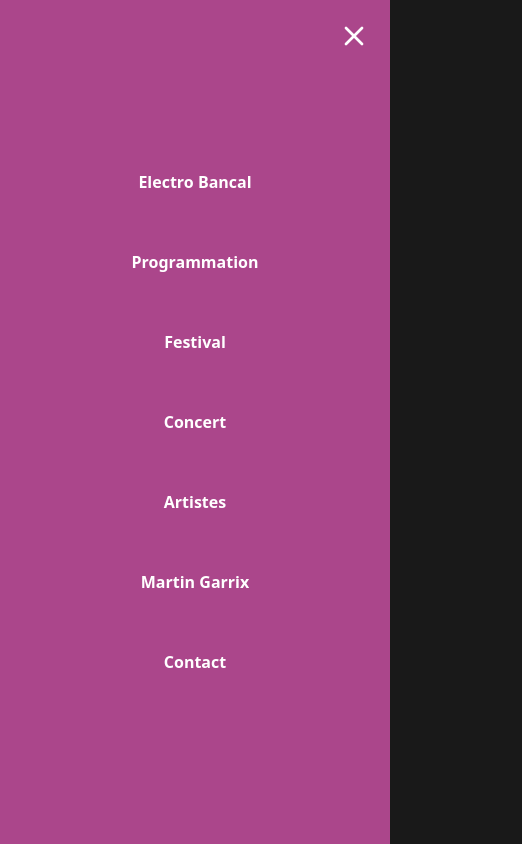
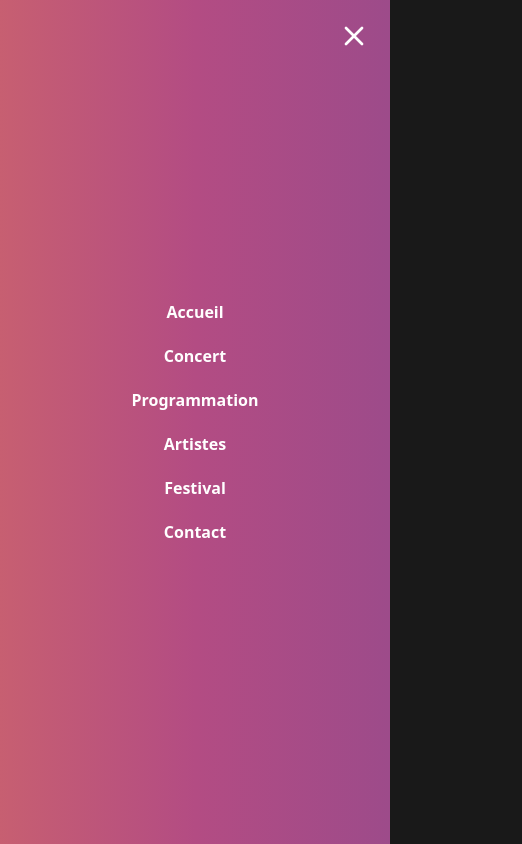
Before and after one commit to Marion-gillot/sae-gillot, a Vue app: page / in a window 390 px wide. Both pictures are taken after a click on the icon 354 px from the left and 38 px from the top of the page. Shown: the top 844 px of the page, 522 px wide, since content can reach past the window. Built offline with nearby package versions, Linux system fonts and the light colour scheme.

Commit message:
débt footer mobile

```diff
--- a/src/App.vue
+++ b/src/App.vue
@@ -3,28 +3,23 @@
 import Footer1 from "./Layout/Footer.vue";
 import Header from './Layout/Header.vue';
 import Headergrand from './Layout/Headergrand.vue';
-
+import Footermobile from './Layout/FootermobileView.vue';
 
 </script>
 
 <template>
   <header class="bg-fondsite h-3 mb-10">
-    <Headergrand class="hidden xl:flex"/>
-    <Header class="xl:hidden"/>
+    <Headergrand class="hidden lg:flex"/>
+    <Header class="lg:hidden"/>
   </header>
 
 
  <RouterView />
+
  <footer class="h-64 bg-fondsite text-white pt-32">
- <Footer1 />
+ <Footer1 class="hidden lg:block"/>
+ <Footermobile class="lg:hidden"/>
  </footer>
 
 
 </template>
-
-<script>
-
-export default {
-  components: { Footer1, Headergrand, Header, },
-};
-</script>
--- a/src/Layout/Footer.vue
+++ b/src/Layout/Footer.vue
@@ -1,6 +1,4 @@
  <template>
-
-
 <div class="bg-fond1footer h-56">
     <div class="grid grid-cols-4">
 
--- /dev/null
+++ b/src/Layout/FootermobileView.vue
@@ -0,0 +1,10 @@
+<template>
+    <div class="h-96 p-3 bg-fond1footer">
+        <div>
+             <RouterLink to="/"><img src="/img/logosunset.png" class="w-12 h-12 mx-7 my-5 " /></RouterLink>
+        </div>
+
+
+
+    </div>
+</template>
--- a/src/Layout/Header.vue
+++ b/src/Layout/Header.vue
@@ -3,28 +3,25 @@
      <img src="img/logosunset.png" class="h-12 mx-7 my-5 w-auto mt-5" />
     <MenuView class="ml-auto z-50 h-8 w-8 mt-5 right-5" @click="MenuOpen = !MenuOpen" v-if="!MenuOpen" />
     <XView class="ml-auto z-50 h-8 w-8 mt-5 right-5" @click="MenuOpen = !MenuOpen" v-if="MenuOpen" />
-    <nav class="absolute left-0 top-0 bottom-0 right-0 h-screen -translate-x-full bg-illustrationrose opacity-0" :class="MenuOpen && 'translate-x-0 opacity-100'">
-      <ul class="flex h-full flex-col items-center justify-center gap-14 text-left text-1lg font-bold">
+    <nav class="absolute left-0 top-0 bottom-0 right-0 h-screen -translate-x-full  bg-gradient-to-r from-degrade-1 via-degrade-2 to-degrade-3  opacity-0" :class="MenuOpen && 'translate-x-0 opacity-100'">
+      <ul class="flex h-full flex-col items-center justify-center gap-5 text-left text-1lg font-bold">
         <li>
-          <RouterLink to="/" @click="MenuOpen = !MenuOpen">Electro Bancal</RouterLink>
+          <RouterLink to="/" @click="MenuOpen = !MenuOpen">Accueil</RouterLink>
         </li>
         <li>
-          <RouterLink to="/Programmation" @click="MenuOpen = !MenuOpen">Programmation</RouterLink>
+          <RouterLink to="/concert" @click="MenuOpen = !MenuOpen">Concert</RouterLink>
         </li>
         <li>
-          <RouterLink to="/Festival" @click="MenuOpen = !MenuOpen">Festival</RouterLink>
+          <RouterLink to="/programmation" @click="MenuOpen = !MenuOpen">Programmation</RouterLink>
         </li>
         <li>
-          <RouterLink to="/Concert" @click="MenuOpen = !MenuOpen">Concert</RouterLink>
+          <RouterLink to="/artistes" @click="MenuOpen = !MenuOpen">Artistes</RouterLink>
         </li>
         <li>
-          <RouterLink to="/Artistes" @click="MenuOpen = !MenuOpen">Artistes</RouterLink>
+          <RouterLink to="/apropos" @click="MenuOpen = !MenuOpen">Festival</RouterLink>
         </li>
         <li>
-          <RouterLink to="/ArtisteSeul" @click="MenuOpen = !MenuOpen">Martin Garrix</RouterLink>
-        </li>
-        <li>
-          <RouterLink to="/Contact" @click="MenuOpen = !MenuOpen">Contact</RouterLink>
+          <RouterLink to="/contact" @click="MenuOpen = !MenuOpen">Contact</RouterLink>
         </li>
       </ul>
     </nav>
--- a/src/router/index.js
+++ b/src/router/index.js
@@ -11,8 +11,6 @@
 import page404View from '../views/page404View.vue'
 
 import GuidestyleView from '../views/GuidestyleView.vue'
-
-
 
 const router = createRouter({
   history: createWebHistory(import.meta.env.BASE_URL),
--- a/src/views/ConcertView.vue
+++ b/src/views/ConcertView.vue
@@ -10,7 +10,7 @@
 
 
     <div class="mx-96 z-10 -mt-96 absolute">
-        <div class="w-3/7 bg-illustrationrose -z-20 p-10">
+        <div class="w-3/7 bg-gradient-to-r from-degrade-1 via-degrade-2 to-degrade-3 -z-20 p-10">
           <h2 class="z-20 sm:text-1xl md:text-2xl lg:text-3xl font-bold">Zola</h2>
           <div class="w-20 h-2 bg-white mb-10"></div>
           <p class="z-20">Le jeune artiste Zola partagera ses plus belles musiques sur scène tout au long de la soirée, avec son album “ Survie ” sortit en 2020. D’autres artistes comme Ninho et Koba la D se joingeront à la fête pour plus de folie comme “ Peapers ” ou encore “ FlashBack ”.</p>
@@ -54,7 +54,7 @@
     <img src="/img/zola-2.jpg" alt="image de Zola" class="w-3/5 mt-28 ml-auto z-30 ">
 
     <div class="-mt-32 -z-20">
-        <div class="bg-illustrationrose w-3/6 h-96 p-10">
+        <div class="bg-gradient-to-r from-degrade-1 via-degrade-2 to-degrade-3 w-3/6 h-96 p-10">
           <h2 class="z-20  sm:text-1xl md:text-2xl lg:text-3xl font-bold">15 000</h2>
           <p class="z-20 mt-12">15 000 places sont disponibles pour le concert.</p>
           <p class="z-20 mt-2"> Réservez dès maintenant vos billets et partagez à vos amis la venue de Zola à Sunset !</p>
--- a/tailwind.config.js
+++ b/tailwind.config.js
@@ -26,7 +26,11 @@
        "fond gris ": "#272727",
        "formulaire et composants - fond blanc": "#ffffff",
        "fond2footer": "#161616",
-       "fond1footer": "#272727"
+       "fond1footer": "#272727",
+       "degrade-1": "#c75f71",
+       "degrade-2": "#b34c83",
+       "degrade-3": "#9d4b8a",
+       "degrade-4": "#8e4297"
       },
       "fontSize": {
        "base": "1.25rem",
```
Also changed, not shown: public/icon/sun.svg (deleted).
